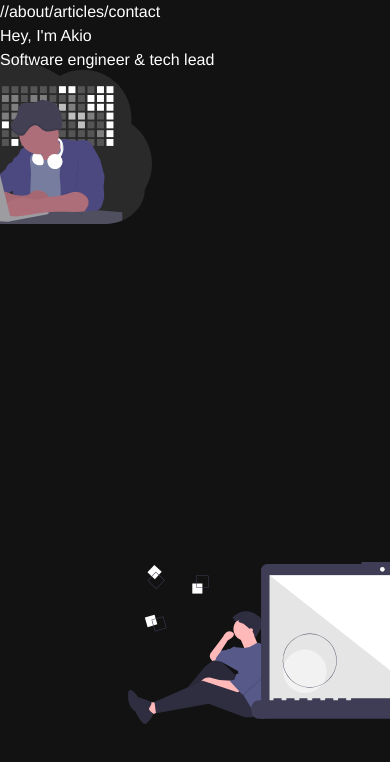
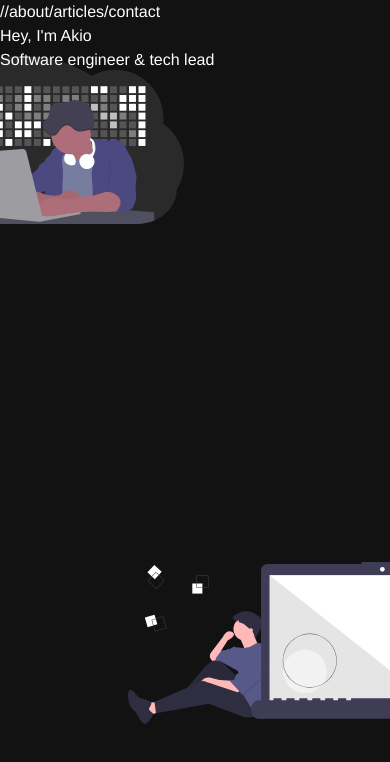
Before and after one commit to rsalunga29/rsalunga29.github.io, a Vue app: page /#/ in a window 390 px wide. Shown: the top 762 px of the page. Built offline with nearby package versions, Linux system fonts and the light colour scheme.

Commit message:
adjust 2nd bg on home mobile

```diff
--- a/src/pages/Home.vue
+++ b/src/pages/Home.vue
@@ -22,7 +22,7 @@
     background: url('../assets/dev1.svg'), url('../assets/dev.svg');
     background-repeat: no-repeat, no-repeat;
     background-size: 80%, 100%;
-    background-position: top 2rem left -10rem, bottom 5rem right -8rem;
+    background-position: top 2rem left -8rem, bottom 5rem right -8rem;
   }
 }
 </style>
```
